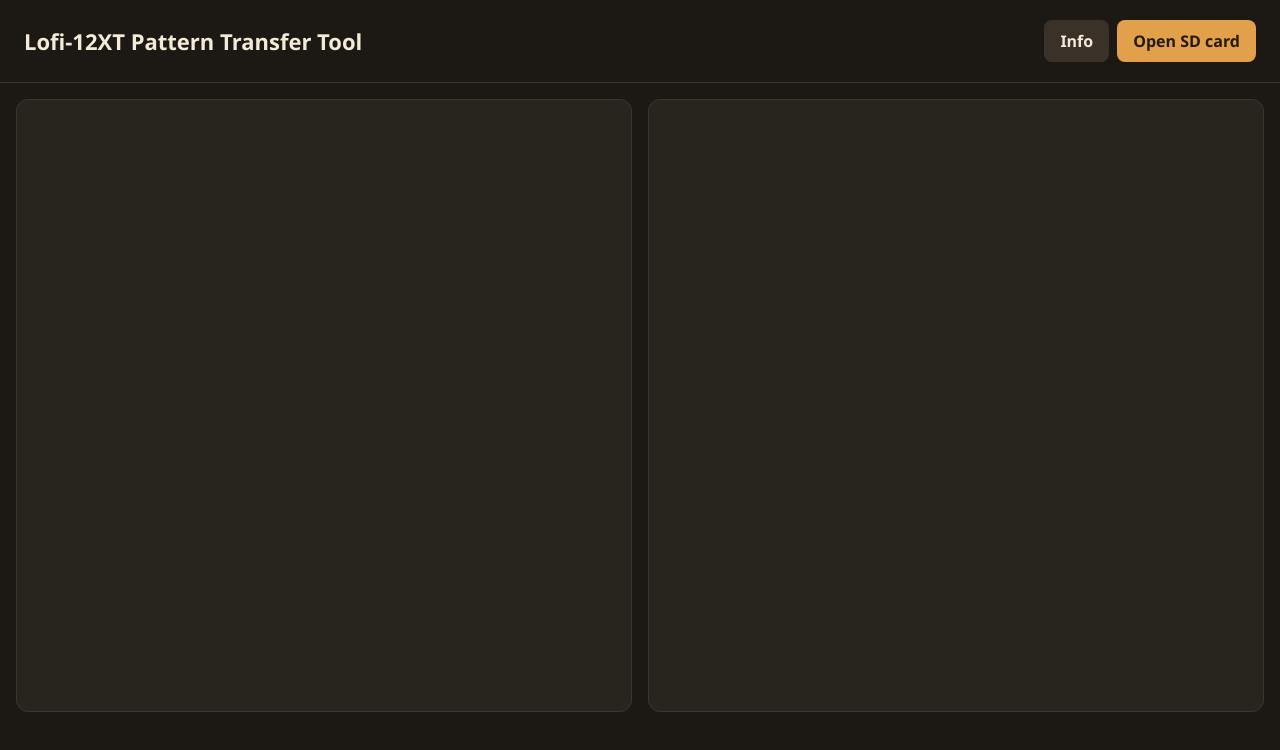
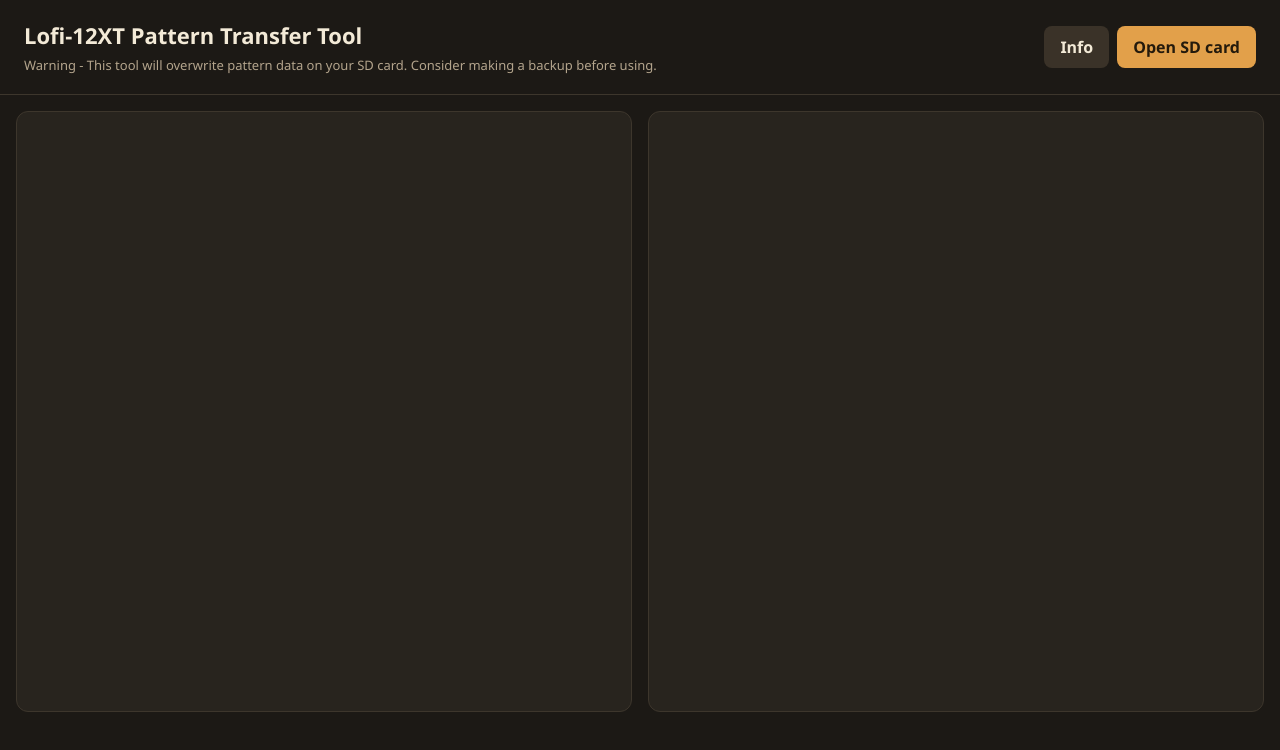
Before and after one commit to jay-maculate/Lofi-12XT-Pattern-Transfer-Tool, a website with bundled scripts: page index.html in a window 1280 px wide. Built offline with nearby package versions, Linux system fonts and the light colour scheme.

Commit message:
Add files via upload

```diff
--- a/index.html
+++ b/index.html
@@ -8,7 +8,10 @@
 </head>
 <body>
   <header>
-    <h1>Lofi-12XT Pattern Transfer Tool</h1>
+    <div class="title-block">
+      <h1>Lofi-12XT Pattern Transfer Tool</h1>
+      <p class="disclaimer">Warning - This tool will overwrite pattern data on your SD card. Consider making a backup before using.</p>
+    </div>
     <div class="header-actions">
       <button id="info" type="button" class="ghost" aria-label="How to use this tool">Info</button>
       <button id="open" type="button">Open SD card</button>
@@ -21,6 +24,7 @@
   <dialog id="info-help">
     <h2>What this tool does</h2>
     <p>This tool lets you copy patterns and their samples from one Lofi-12XT project into another.</p>
+    <p>It is designed for Lofi-12XT firmware version 1.5.</p>
     <h2>How to use this tool</h2>
     <ol>
       <li>Click <strong>Open SD card</strong>. Select the <strong>Lofi-12XT</strong> folder, then click <strong>Open</strong>. Do not open a folder inside it.</li>
@@ -37,6 +41,7 @@
     <h2>Choose the Lofi-12XT folder</h2>
     <p>In the next window, select the <strong>Lofi-12XT</strong> folder on your SD card, then click <strong>Open</strong> (or <strong>Select Folder</strong>).</p>
     <p>You do not need to open Project, Pool, or any folder inside it.</p>
+    <p>Warning - This tool will overwrite pattern data on your SD card. Consider making a backup before using.</p>
     <form method="dialog">
       <button value="cancel" type="submit" class="ghost">Cancel</button>
       <button id="pick-continue" value="ok" type="button">Continue</button>
--- a/styles.css
+++ b/styles.css
@@ -41,6 +41,16 @@ h1 {
 .header-actions { display: flex; gap: 8px; align-items: center; }
 
 h1 { margin: 0; }
+
+.title-block { min-width: 0; }
+
+.disclaimer {
+  margin: 6px 0 0;
+  max-width: 46rem;
+  font-size: 13px;
+  line-height: 1.4;
+  color: var(--muted);
+}
 
 button, select {
   font: inherit;
```
